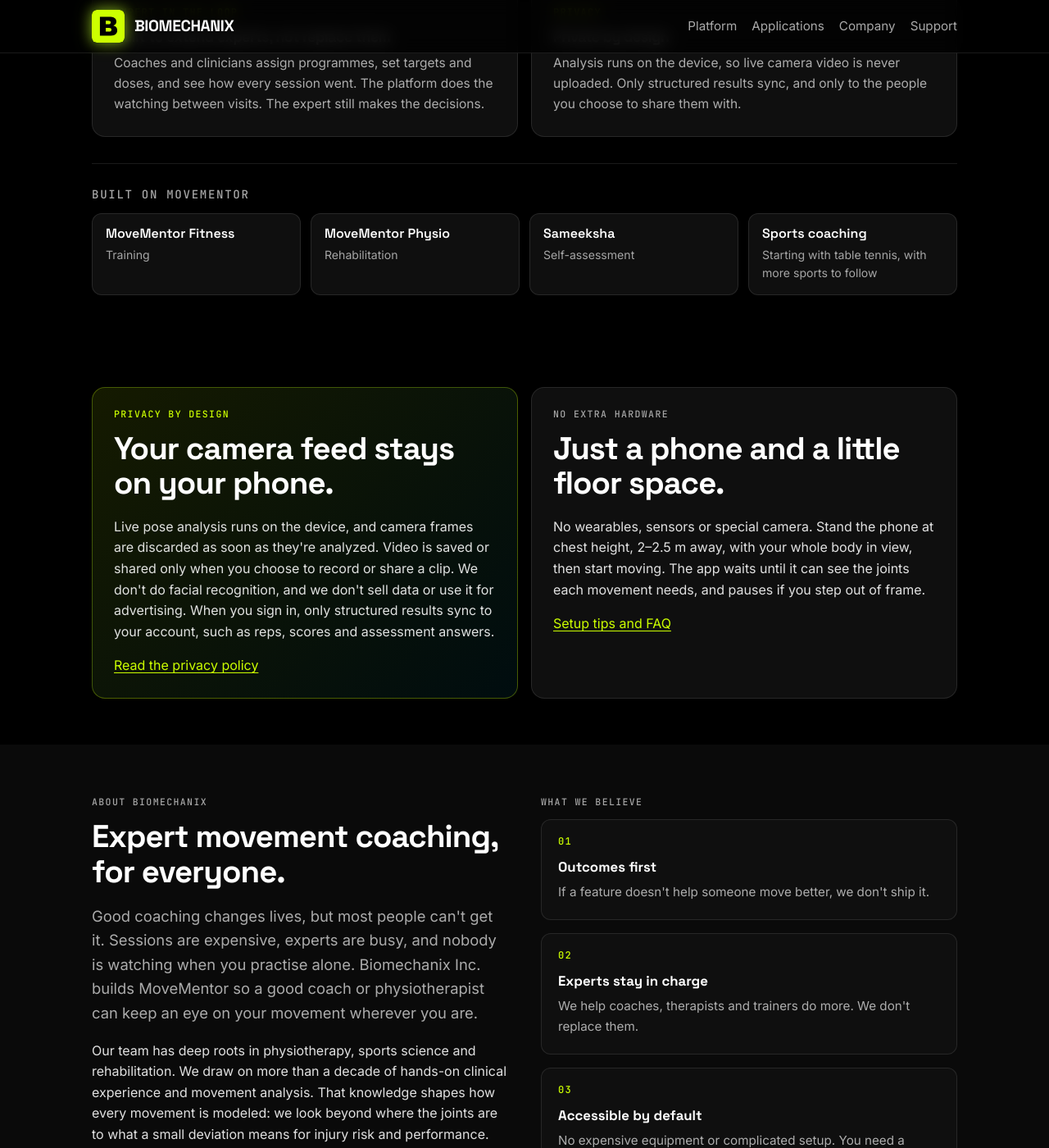
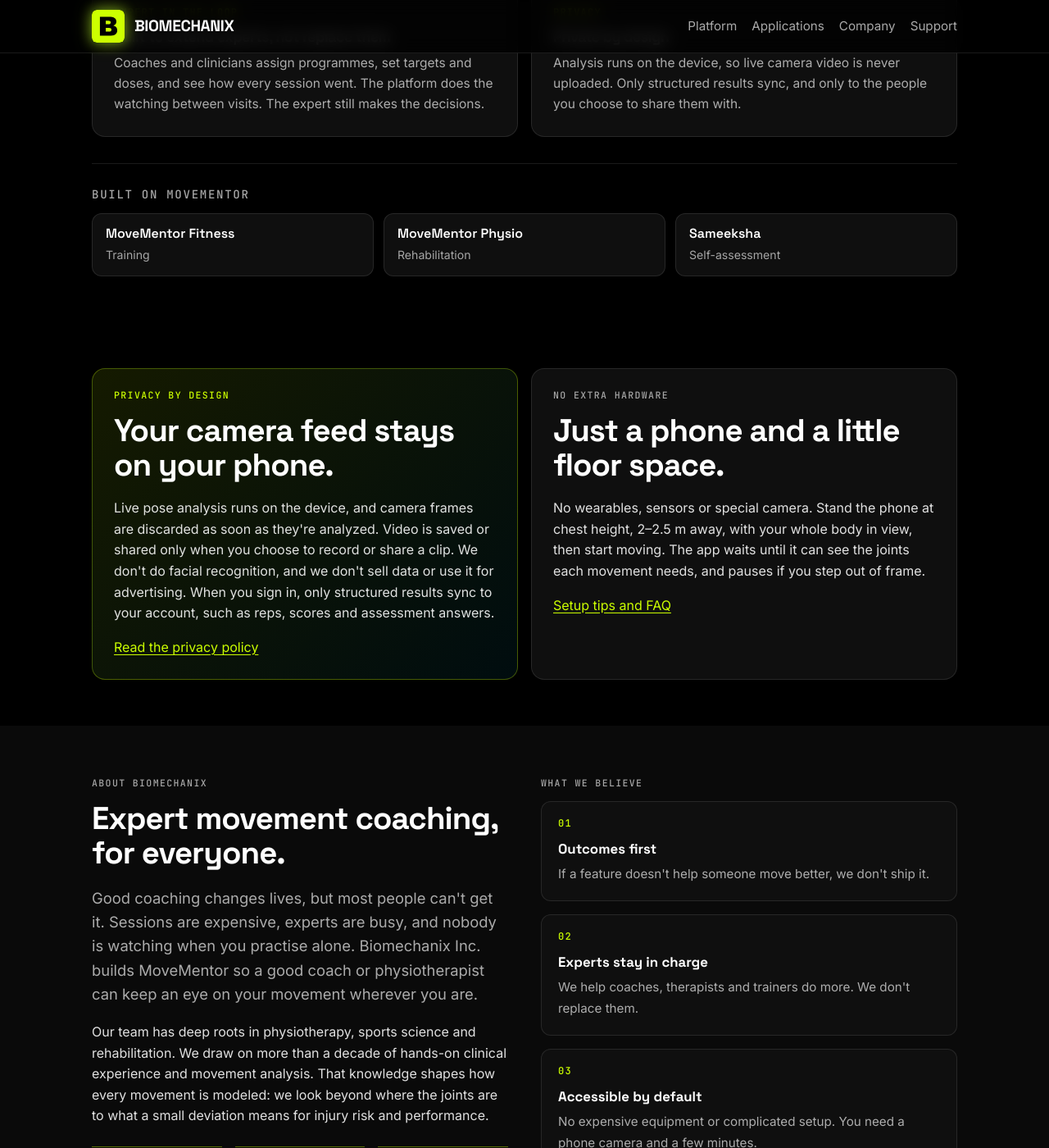
Before and after one commit to biomechanix/biomechanix.github.io, a Jekyll site: the page built from index.html, in a window 1280 px wide and 1400 px high, scrolled down 2609 px. Shown: the whole window at 82% size. Built offline with Jekyll 4.4.1, drawn with Linux system fonts in a browser that asks for light colours.

Commit message:
chore: remove Sports coaching from Built on MoveMentor row (#10)
Co-authored-by: Claude Opus 5.5 (1M context) <noreply@anthropic.com>

```diff
--- a/assets/site.css
+++ b/assets/site.css
@@ -178,7 +178,7 @@ details > p, details > ul { color: var(--ink3); }
 /* Platform + company sections */
 .built-on { margin-top: 32px; border-top: 1px solid var(--line); padding-top: 24px; }
 .built-on ul { list-style: none; padding: 0; margin: 0; display: grid; gap: 12px; }
-@media (min-width: 720px) { .built-on ul { grid-template-columns: repeat(4, 1fr); } }
+@media (min-width: 720px) { .built-on ul { grid-template-columns: repeat(3, 1fr); } }
 .built-on li { display: flex; flex-direction: column; gap: 4px; padding: 14px 16px; border: 1px solid var(--line); border-radius: var(--radius-sm); background: var(--card); }
 .built-on a, .built-on b { font: 600 1rem/1.3 var(--display); color: var(--ink); text-decoration: none; }
 .built-on a:hover { color: var(--lime); }
--- a/index.html
+++ b/index.html
@@ -94,7 +94,6 @@ description: Biomechanix builds apps that use your phone camera to analyze movem
         <li><a href="/fitness">MoveMentor Fitness</a><span>Training</span></li>
         <li><a href="/physio">MoveMentor Physio</a><span>Rehabilitation</span></li>
         <li><a href="/sameeksha">Sameeksha</a><span>Self-assessment</span></li>
-        <li><b>Sports coaching</b><span>Starting with table tennis, with more sports to follow</span></li>
       </ul>
     </div>
   </div>
```
